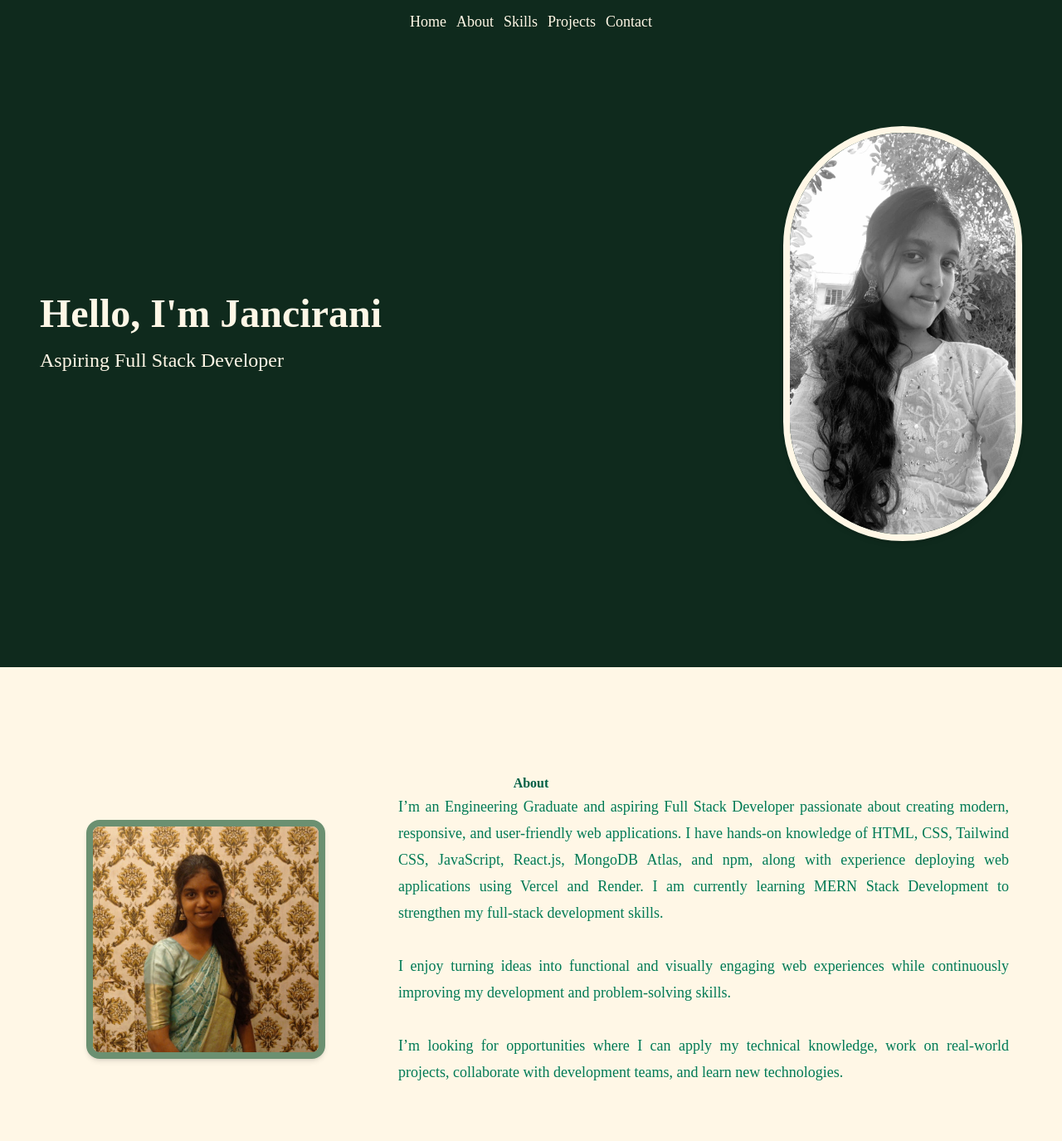
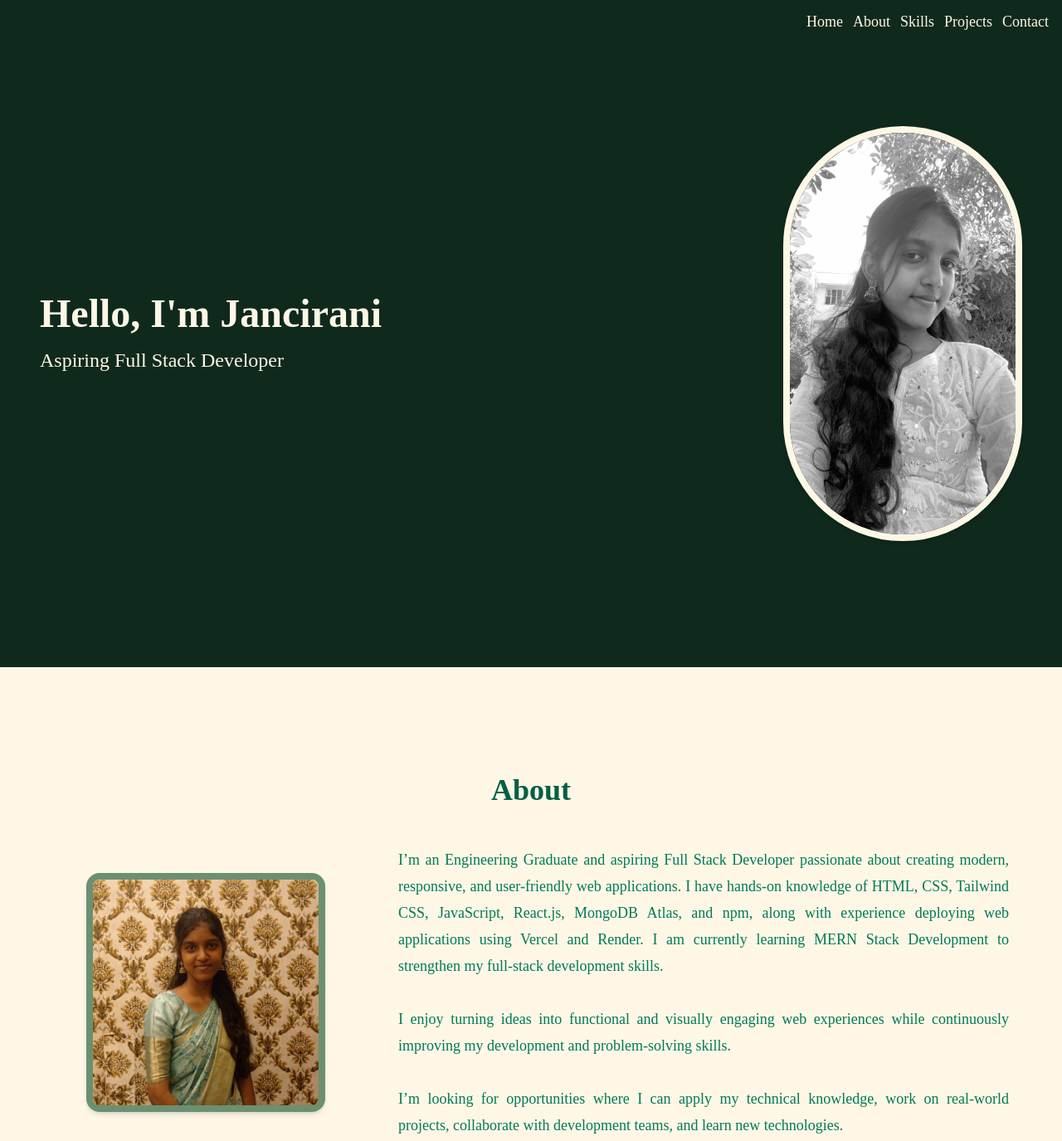
Before and after one commit to janciraniD/Janci-s-Portfolio, a website: page index.html in a window 1280 px wide. Shown: the top 1375 px of the page at 83% size. Drawn offline with Linux system fonts and the light colour scheme.

Commit message:
Did Changes in Navigation

```diff
--- a/index.html
+++ b/index.html
@@ -10,8 +10,8 @@
 <body class="overflow-x-hidden">
     <!--HEADER SECTION-->
     <header id="header" class="bg-emerald text-cream fixed top-0 left-0 w-full z-50">
-        <nav class="flex justify-center md:justify-end px-3 md:px-12 py-3">
-            <ul class="flex flex-wrap justify-center items-center gap-3 md:gap-8">
+        <nav class="flex justify-end px-4 sm:px-6 md:px-12 py-3">
+            <ul class="flex flex-wrap justify-center md:justify-end items-center gap-3 md:gap-8">
                 <li><a href="#home" class="hover:text-pale-green text-lg font-family transition duration-300">Home</a></li>
                 <li><a href="#about" class="hover:text-pale-green text-lg font-family transition duration-300">About</a></li>
                 <li><a href="#skill" class="hover:text-pale-green text-lg font-family duration-300">Skills</a></li>
@@ -35,7 +35,7 @@
     <!-- About Section -->
     <section id="about" class="py-32 px-12 bg-cream text-pale-green">
         <div class="max-w-6xl mx-auto">
-            <h2 class="text-3xl md:text-4xl font-bold mb-10 text-emerald-800 text-center md:text-left font-cormorant">About</h2>
+            <h2 class="text-4xl md:text-4xl font-bold mb-12 text-emerald-800 text-center md:text-left font-cormorant">About</h2>
             <div class="flex flex-col md:flex-row items-center gap-12">
                 <div class="w-full md:w-1/3 flex justify-center">
                     <img src="src/janci3.jpeg" alt="My Photo" class="w-72 h-72 object-cover rounded-2xl shadow-md border-8 border-pale-green">
```
